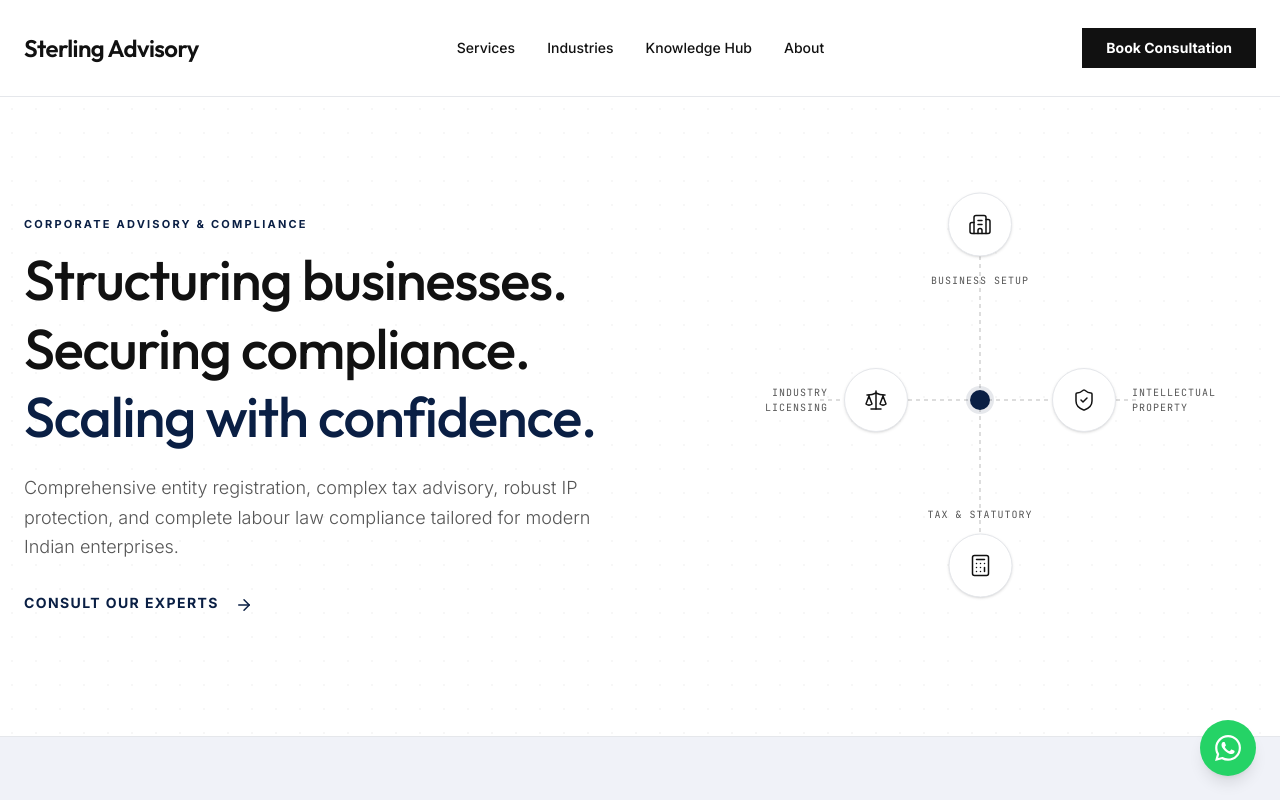
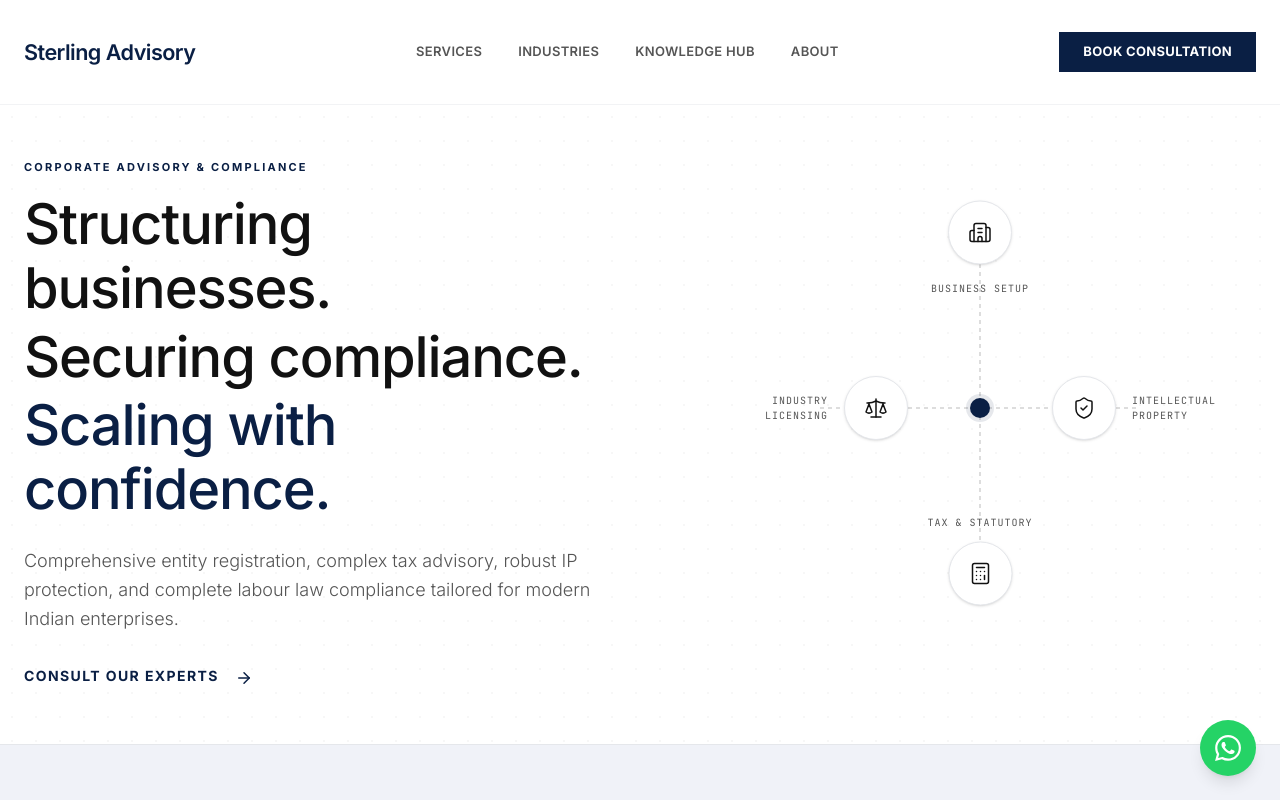
Before and after one commit to thesterlingadvisory-web/thesterlingadvisory, a React (Vite) app in the folder frontend/: page / in a window 1280 px wide. Shown: the top 800 px of the page. Built offline with nearby package versions, Linux system fonts and the light colour scheme.

Commit message:
Unify typography and redesign navbar for premium institutional look

```diff
--- a/frontend/src/components/layout/PublicLayout.jsx
+++ b/frontend/src/components/layout/PublicLayout.jsx
@@ -40,10 +40,10 @@
 
   return (
     <div className="min-h-screen flex flex-col font-body bg-primary text-text-main">
-      <header className={`sticky top-0 z-50 bg-primary border-b border-border-main shadow-none transition-all duration-300 ${isScrolled ? 'py-0' : 'py-2'}`}>
+      <header className={`sticky top-0 z-50 transition-all duration-300 border-b ${isScrolled ? 'bg-white/85 backdrop-blur-md border-border-main shadow-[0_2px_20px_rgba(0,0,0,0.04)] py-0' : 'bg-primary border-border-main/50 py-3'}`}>
         <div className={`max-w-7xl mx-auto px-6 flex items-center justify-between transition-all duration-300 ${isScrolled ? 'h-16' : 'h-20'}`}>
           <motion.div initial={shouldAnimate ? { opacity: 0 } : false} animate={{ opacity: 1 }} transition={{ duration: 0.3, ease: [0.22, 1, 0.36, 1] }}>
-            <Link to="/" className="text-xl md:text-2xl font-heading font-semibold tracking-tight z-50 relative block">
+            <Link to="/" className="text-[1.35rem] font-heading font-semibold tracking-tight z-50 relative block text-accent">
               Sterling Advisory
             </Link>
           </motion.div>
@@ -52,12 +52,12 @@
             initial={shouldAnimate ? { opacity: 0 } : false}
             animate={{ opacity: 1 }}
             transition={{ duration: 0.4, delay: shouldAnimate ? 1.03 : 0, ease: [0.22, 1, 0.36, 1] }}
-            className="hidden md:flex items-center gap-8 text-sm font-medium"
+            className="hidden md:flex items-center gap-9 text-[13px] font-semibold tracking-wide uppercase text-text-muted"
           >
-            <Link to="/services" className="link-underline hover:text-accent transition-colors">Services</Link>
-            <Link to="/industries" className="link-underline hover:text-accent transition-colors">Industries</Link>
-            <Link to="/insights" className="link-underline hover:text-accent transition-colors">Knowledge Hub</Link>
-            <Link to="/about" className="link-underline hover:text-accent transition-colors">About</Link>
+            <Link to="/services" className="hover:text-accent transition-colors duration-300">Services</Link>
+            <Link to="/industries" className="hover:text-accent transition-colors duration-300">Industries</Link>
+            <Link to="/insights" className="hover:text-accent transition-colors duration-300">Knowledge Hub</Link>
+            <Link to="/about" className="hover:text-accent transition-colors duration-300">About</Link>
           </motion.nav>
 
           <motion.div
@@ -66,7 +66,7 @@
             transition={{ duration: 0.4, delay: shouldAnimate ? 1.03 : 0, ease: [0.22, 1, 0.36, 1] }}
             className="flex items-center gap-4"
           >
-            <Link to="/contact" className="hidden md:inline-flex items-center justify-center px-6 py-2.5 text-sm font-bold text-white bg-text-main btn-hover rounded-none">
+            <Link to="/contact" className="hidden md:inline-flex items-center justify-center px-6 py-2.5 text-[13px] font-bold tracking-wide uppercase text-white bg-accent btn-hover rounded-none">
               Book Consultation
             </Link>
             <button
--- a/frontend/src/index.css
+++ b/frontend/src/index.css
@@ -10,8 +10,8 @@
   --color-accent: #0A1F44; /* Deep Institutional Navy Accent */
   --color-border-main: #E5E7EB; /* Very subtle borders */
 
-  /* Fonts - Structural Sans for Headings, Sans for Body */
-  --font-heading: 'Outfit', sans-serif;
+  /* Fonts - Unified Premium Typography */
+  --font-heading: 'Inter', sans-serif;
   --font-body: 'Inter', sans-serif;
   --font-mono: 'JetBrains Mono', monospace;
 }
```
